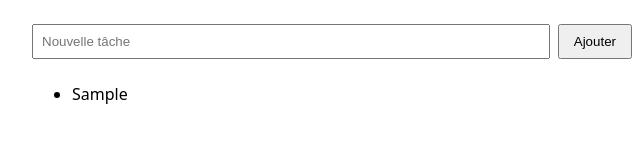
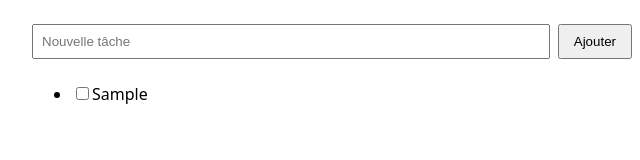
Before and after one commit to alphadelda/tache_app, a plain HTML site: page index.html in a window 1280 px wide. Both pictures are taken after typing "Sample" into the empty fields and a click on the button "Ajouter". Shown: the full height of the page, 308-948 px from the left. Drawn offline with Linux system fonts and the light colour scheme.

Commit message:
Étape 5 : cocher une tâche comme terminée

```diff
--- a/script.js
+++ b/script.js
@@ -9,7 +9,22 @@ function afficherTaches() {
 
   taches.forEach((tache) => {
     const element = document.createElement("li");
-    element.textContent = tache;
+    const caseACocher = document.createElement("input");
+    caseACocher.type = "checkbox";
+    caseACocher.checked = tache.terminee;
+    caseACocher.addEventListener("change", () => {
+      tache.terminee = caseACocher.checked;
+      afficherTaches();
+    });
+
+    const texte = document.createElement("span");
+    texte.textContent = tache.texte;
+
+    if (tache.terminee) {
+      element.classList.add("terminee");
+    }
+
+    element.append(caseACocher, texte);
     listeTaches.appendChild(element);
   });
 }
@@ -20,7 +35,7 @@ formulaire.addEventListener("submit", (event) => {
   const tache = champTache.value.trim();
   if (tache === "") return;
 
-  taches.push(tache);
+  taches.push({ texte: tache, terminee: false });
   champTache.value = "";
   afficherTaches();
 });
--- a/style.css
+++ b/style.css
@@ -23,3 +23,7 @@ button {
 #liste-taches {
   margin-top: 0;
 }
+
+.terminee {
+  text-decoration: line-through;
+}
```
